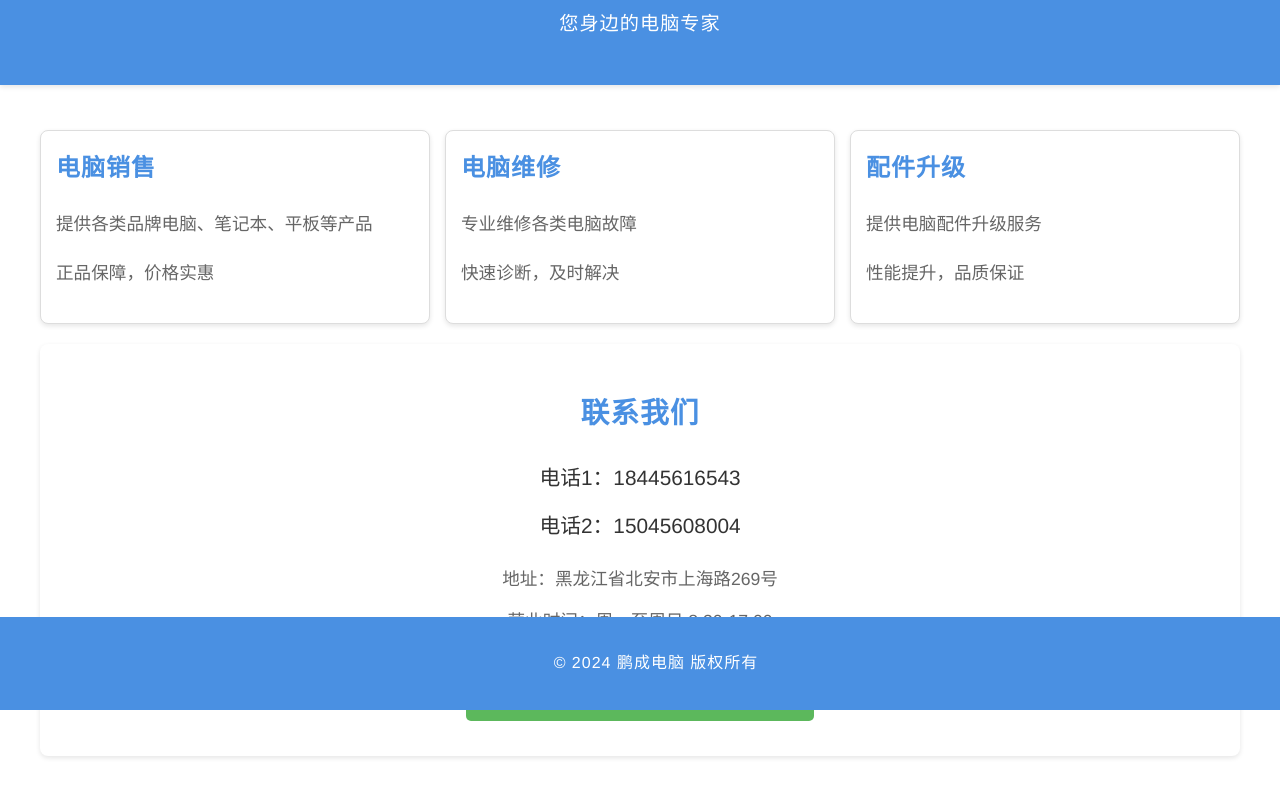
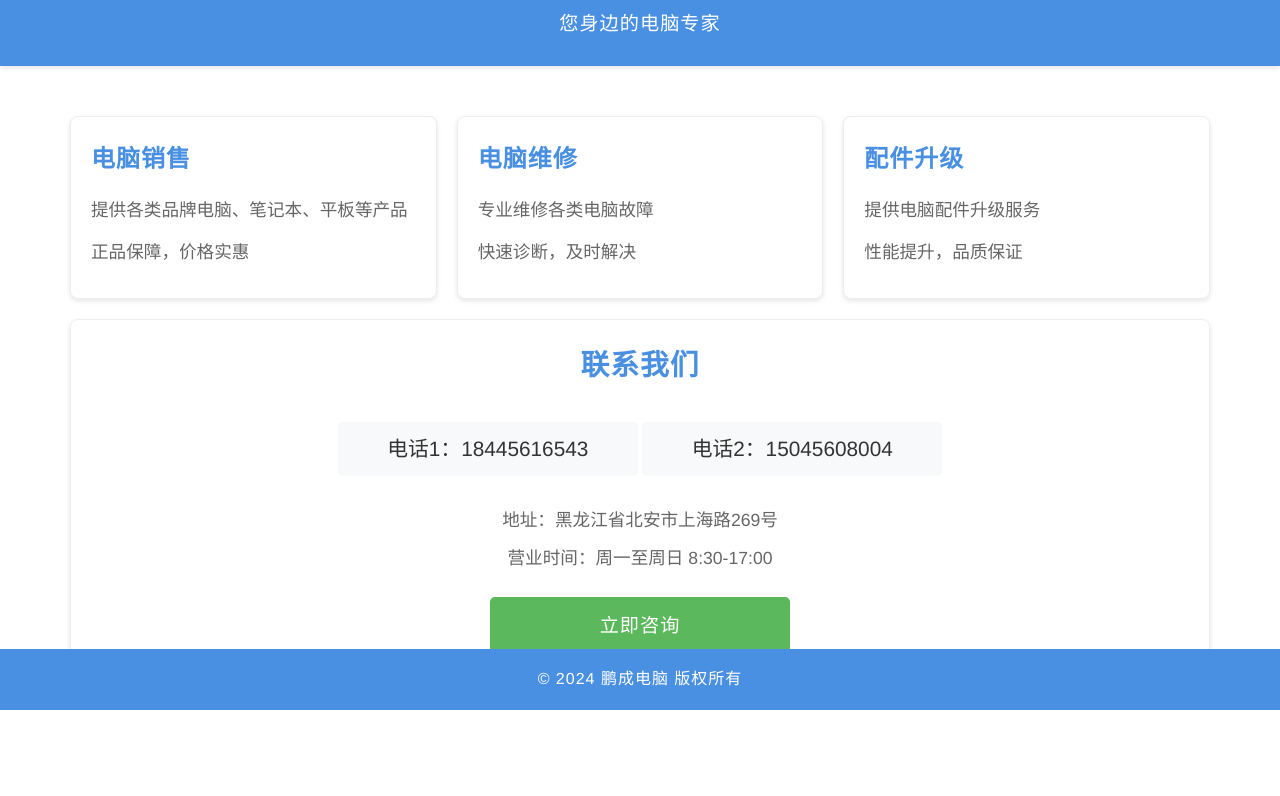
Before and after one commit to Allen5263/pengcheng-pc, a plain HTML site: page index.html in a window 1280 px wide. Shown: the part 90-886 px from the top of the page. Drawn offline with Linux system fonts and the light colour scheme.

Commit message:
Update index.html

```diff
--- a/index.html
+++ b/index.html
@@ -3,18 +3,25 @@
 <head>
     <meta charset="UTF-8">
     <meta name="viewport" content="width=device-width, initial-scale=1.0, maximum-scale=1.0, user-scalable=no">
+    <meta http-equiv="X-UA-Compatible" content="IE=edge,chrome=1">
     <meta name="description" content="鹏成电脑 - 专业的电脑销售与维修服务">
     <meta name="keywords" content="鹏成电脑,电脑维修,电脑销售,电脑配件,电脑升级">
     <title>鹏成电脑 - 专业电脑销售与维修服务</title>
     <style>
+        * {
+            margin: 0;
+            padding: 0;
+            box-sizing: border-box;
+        }
         body {
             font-family: "PingFang SC", "Microsoft YaHei", "Helvetica Neue", Arial, sans-serif;
-            margin: 0;
-            padding: 0;
             line-height: 1.8;
             background-color: #ffffff;
-            padding-bottom: 60px; /* 为固定底部留出空间 */
+            padding-bottom: 60px;
             color: #333333;
+            min-width: 320px;
+            max-width: 100%;
+            overflow-x: hidden;
         }
         header {
             background-color: #4a90e2;
@@ -22,6 +29,7 @@
             text-align: center;
             padding: 1.5rem;
             box-shadow: 0 2px 5px rgba(0,0,0,0.1);
+            width: 100%;
         }
         header h1 {
             margin: 0;
@@ -35,41 +43,43 @@
             letter-spacing: 1px;
         }
         main {
-            max-width: 100%;
-            margin: 10px auto;
-            padding: 10px;
+            width: 100%;
+            max-width: 1200px;
+            margin: 0 auto;
+            padding: 15px;
         }
         .services {
             display: grid;
-            grid-template-columns: 1fr;
-            gap: 15px;
-            margin-top: 15px;
+            grid-template-columns: repeat(auto-fit, minmax(280px, 1fr));
+            gap: 20px;
+            margin: 20px 0;
         }
         .service-card {
             background: white;
-            border: 1px solid #ddd;
-            padding: 15px;
+            border: 1px solid #eee;
+            padding: 20px;
             border-radius: 8px;
             box-shadow: 0 2px 5px rgba(0,0,0,0.1);
         }
         .service-card h2 {
             color: #4a90e2;
-            margin-top: 0;
             font-size: 1.5em;
             font-weight: 600;
             letter-spacing: 1px;
+            margin-bottom: 15px;
         }
         .service-card p {
             color: #666666;
             font-size: 1.1em;
-            line-height: 1.8;
+            margin-bottom: 10px;
         }
         .contact-info {
+            background: white;
+            border: 1px solid #eee;
+            border-radius: 8px;
+            padding: 20px;
+            margin: 20px 0;
             text-align: center;
-            margin: 20px 0;
-            padding: 20px;
-            background: white;
-            border-radius: 8px;
             box-shadow: 0 2px 5px rgba(0,0,0,0.1);
         }
         .contact-info h2 {
@@ -83,17 +93,23 @@
             margin: 20px 0;
         }
         .phone-number {
-            display: block;
+            display: inline-block;
             margin: 10px 0;
+            padding: 8px 15px;
             font-size: 1.3em;
             color: #333333;
             text-decoration: none;
             font-weight: 500;
+            background: #f8f9fa;
+            border-radius: 5px;
+            width: 100%;
+            max-width: 300px;
         }
         .contact-info p {
             font-size: 1.1em;
             color: #666666;
             margin: 10px 0;
+            line-height: 1.6;
         }
         .contact-button {
             display: inline-block;
@@ -110,9 +126,8 @@
             letter-spacing: 1px;
             transition: all 0.3s ease;
         }
-        .contact-button:active {
+        .contact-button:hover {
             background-color: #4cae4c;
-            transform: scale(0.98);
         }
         footer {
             background-color: #4a90e2;
@@ -121,17 +136,32 @@
             padding: 1rem;
             position: fixed;
             bottom: 0;
+            left: 0;
             width: 100%;
             font-size: 1em;
             letter-spacing: 1px;
+            z-index: 100;
         }
-        @media (min-width: 768px) {
-            .services {
-                grid-template-columns: repeat(3, 1fr);
+        @media screen and (max-width: 768px) {
+            header h1 {
+                font-size: 1.8em;
             }
+            header p {
+                font-size: 1.1em;
+            }
+            .service-card h2 {
+                font-size: 1.3em;
+            }
+            .contact-info h2 {
+                font-size: 1.5em;
+            }
+            .phone-number {
+                font-size: 1.1em;
+            }
+        }
+        @media screen and (min-width: 1200px) {
             main {
-                max-width: 1200px;
-                padding: 20px;
+                padding: 30px;
             }
         }
     </style>
```
